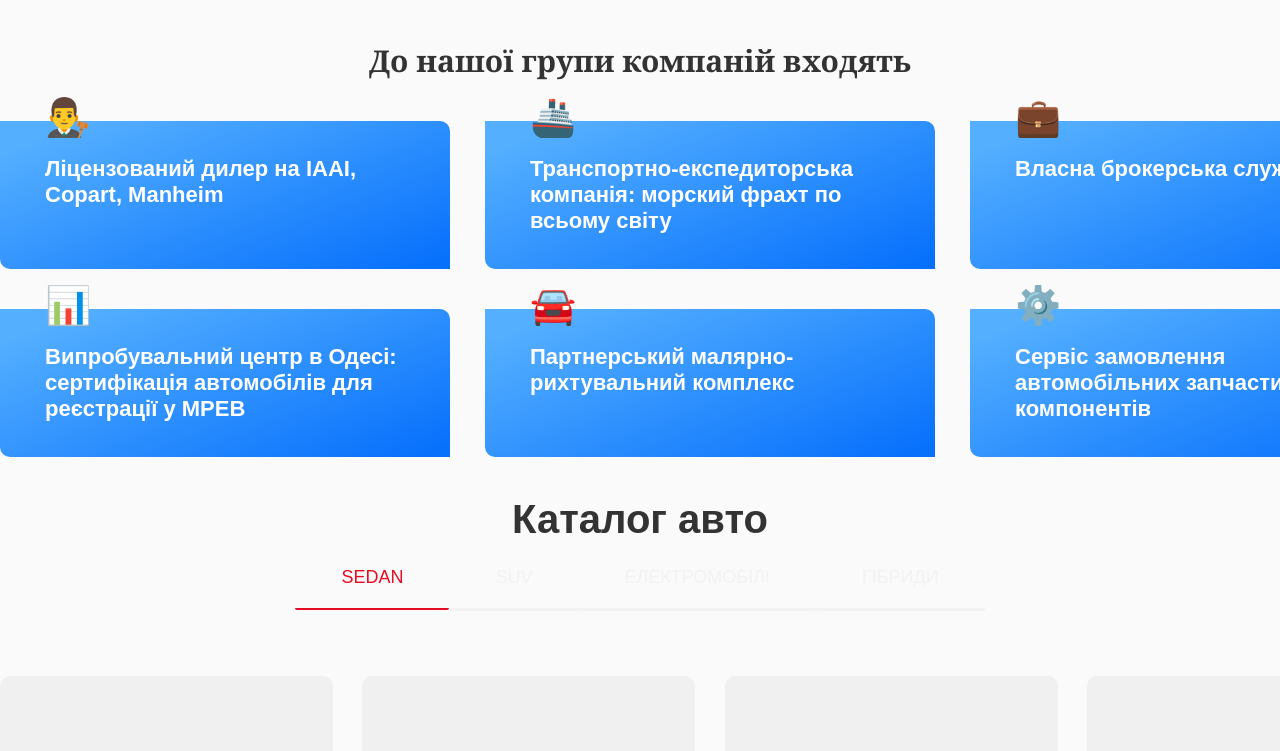
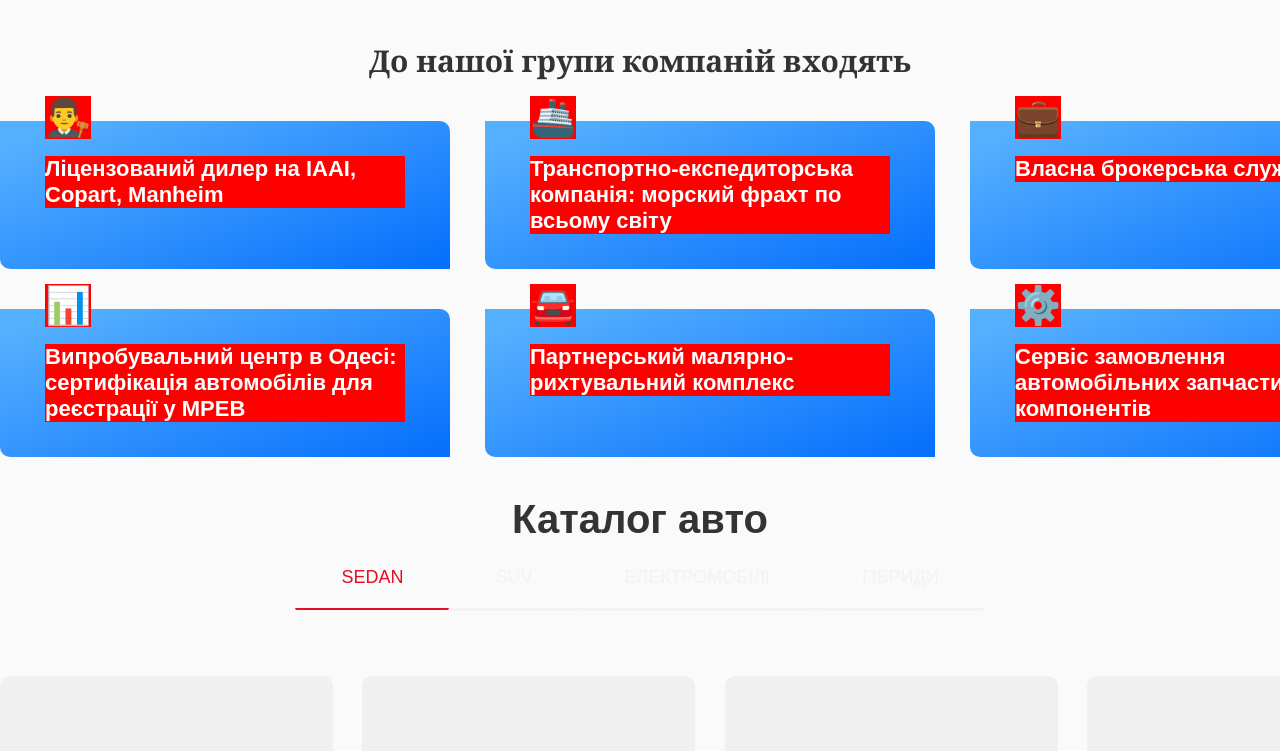
Before and after one commit to Dasad-8/Factum, a React (Create React App) app: page / in a window 1280 px wide. Shown: the top 751 px of the page. Built offline with nearby package versions, Linux system fonts and the light colour scheme.

Commit message:
Update review-modal.css

```diff
--- a/src/components/5/review-modal.css
+++ b/src/components/5/review-modal.css
@@ -3,3 +3,7 @@
     font-size: 60px;
     margin-top: 200px;
 }
+
+p{
+    background: red;
+}
```
